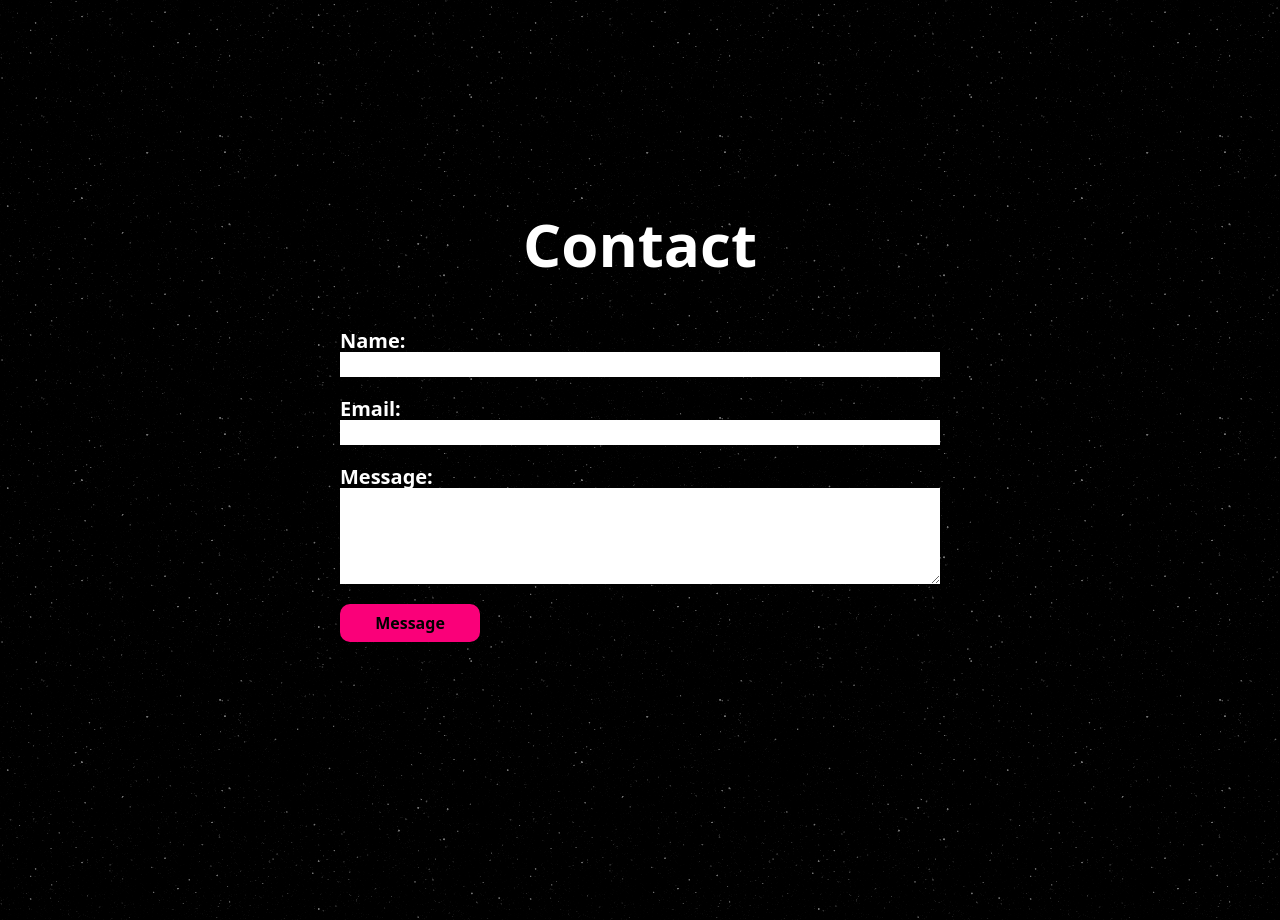
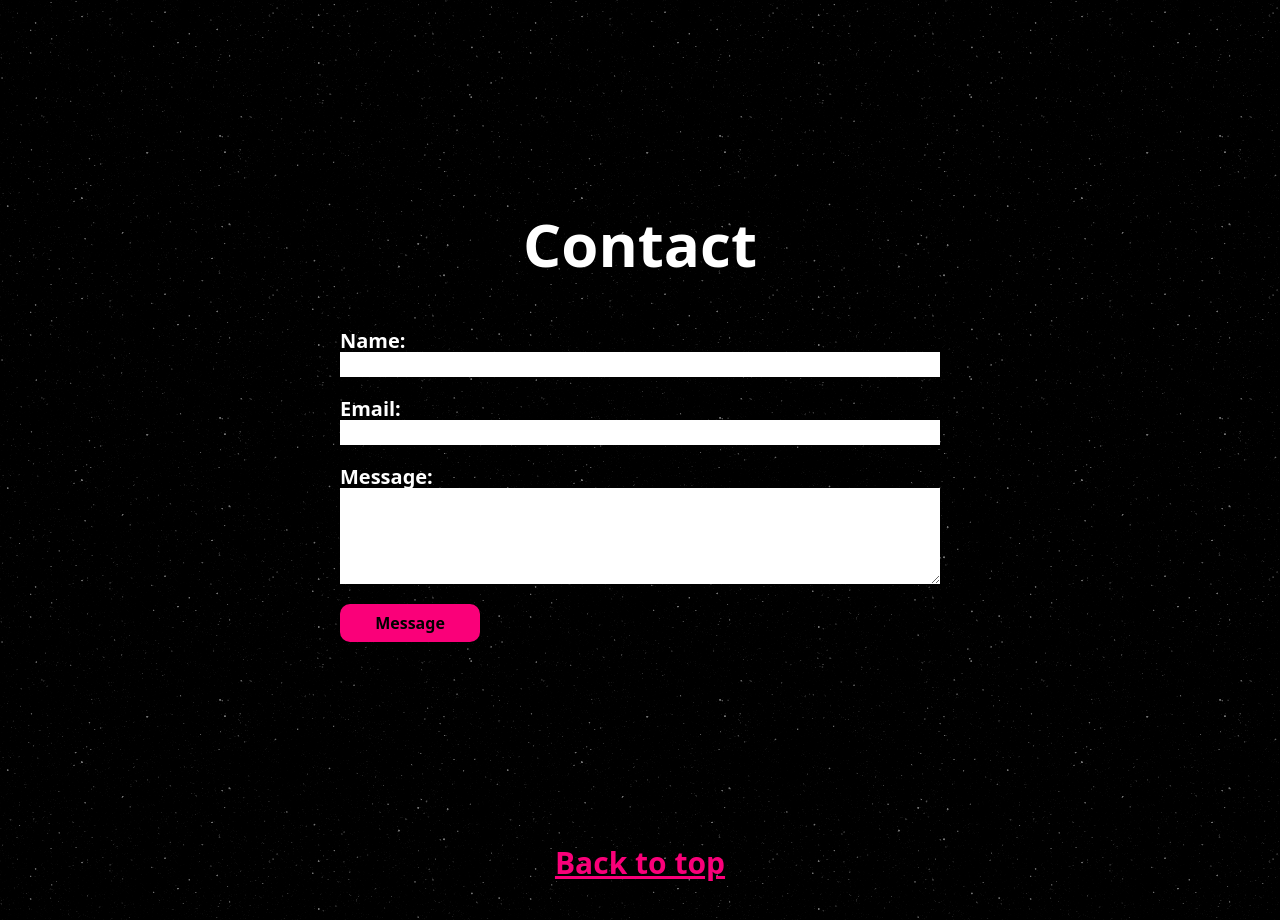
Before and after one commit to 100BC/portfolio, a SvelteKit app: page / in a window 1280 px wide. Shown: the part 3080-4000 px from the top of the page. Built offline with nearby package versions, Linux system fonts and the light colour scheme; no server answers.

Commit message:
Add back to top link

```diff
--- a/src/routes/_sections/contact.svelte
+++ b/src/routes/_sections/contact.svelte
@@ -76,10 +76,12 @@
       <button type="submit">Message</button>
     </form>
   {/if}
+  <a href="." class="link">Back to top</a>
 </section>
 
 <style lang="scss">
   section {
+    position: relative;
     padding: 4rem;
   }
 
@@ -145,4 +147,17 @@
     color: black;
     background-color: $theme300;
   }
+
+  .link {
+    position: absolute;
+    right: 0;
+    bottom: 4rem;
+    left: 0;
+    width: fit-content;
+    margin: auto;
+    font-size: 3rem;
+    font-weight: bold;
+    color: $theme400;
+    text-decoration: underline;
+  }
 </style>
```
